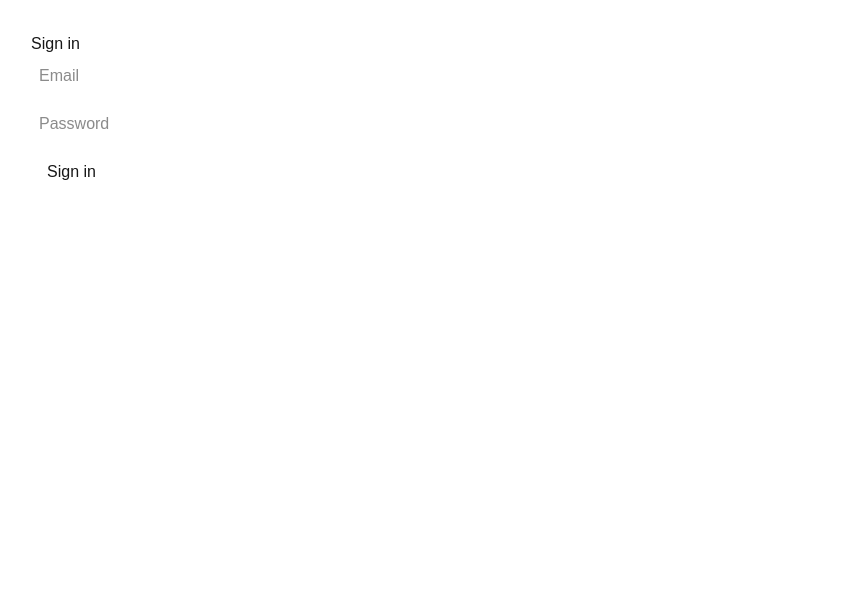
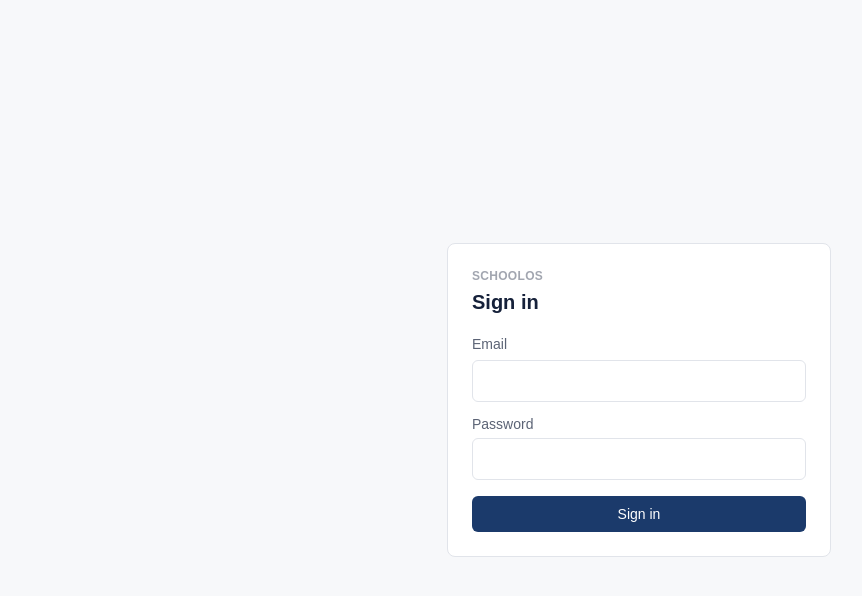
Before and after one commit to amuzoma5-design/SchoolOS, a Next.js app: page /login in a window 1280 px wide. Shown: the top 596 px of the page, without its empty margins (1-863 px from the left). Built offline with nearby package versions, Linux system fonts and the light colour scheme.

Commit message:
Style login page

```diff
--- a/app/login/page.tsx
+++ b/app/login/page.tsx
@@ -8,42 +8,64 @@ export default function LoginPage() {
   const [email, setEmail] = useState("");
   const [password, setPassword] = useState("");
   const [error, setError] = useState<string | null>(null);
+  const [saving, setSaving] = useState(false);
   const router = useRouter();
 
   async function handleSubmit(e: React.FormEvent) {
     e.preventDefault();
     setError(null);
+    setSaving(true);
+
     const supabase = createClient();
     const { error } = await supabase.auth.signInWithPassword({ email, password });
+
+    setSaving(false);
+
     if (error) {
       setError(error.message);
       return;
     }
+
     router.push("/");
     router.refresh();
   }
 
+  const inputClass = "mt-1 block w-full rounded-md border border-line px-3 py-2 text-ink";
+
   return (
-    <main style={{ padding: "2rem", maxWidth: "320px" }}>
-      <h1>Sign in</h1>
-      <form onSubmit={handleSubmit}>
+    <main className="flex min-h-screen items-center justify-center bg-paper p-6">
+      <div className="w-full max-w-sm rounded-lg border border-line bg-white p-6">
+        <p className="text-xs font-semibold tracking-wide text-ink/40">SCHOOLOS</p>
+        <h1 className="mt-1 text-xl font-bold text-ink">Sign in</h1>
+
+        <form onSubmit={handleSubmit} className="mt-4">
+          <label className="text-sm text-ink/70">Email</label>
           <input
             type="email"
-          placeholder="Email"
             value={email}
             onChange={(e) => setEmail(e.target.value)}
-          style={{ display: "block", width: "100%", marginBottom: "0.5rem", padding: "0.5rem" }}
+            className={inputClass}
           />
+
+          <label className="mt-3 block text-sm text-ink/70">Password</label>
           <input
             type="password"
-          placeholder="Password"
             value={password}
             onChange={(e) => setPassword(e.target.value)}
-          style={{ display: "block", width: "100%", marginBottom: "0.5rem", padding: "0.5rem" }}
+            className={inputClass}
           />
-        {error && <p style={{ color: "red" }}>{error}</p>}
-        <button type="submit" style={{ padding: "0.5rem 1rem" }}>Sign in</button>
+
+          {error && <p className="mt-2 text-sm text-overdue">{error}</p>}
+
+          <button
+            type="submit"
+            disabled={saving}
+            className="mt-4 w-full rounded-md bg-trust px-4 py-2 text-sm font-medium text-white disabled:opacity-60"
+          >
+            {saving ? "Signing in..." : "Sign in"}
+          </button>
         </form>
+      </div>
     </main>
   );
 }
```
Lines whose indentation alone changed are shown as unchanged.
